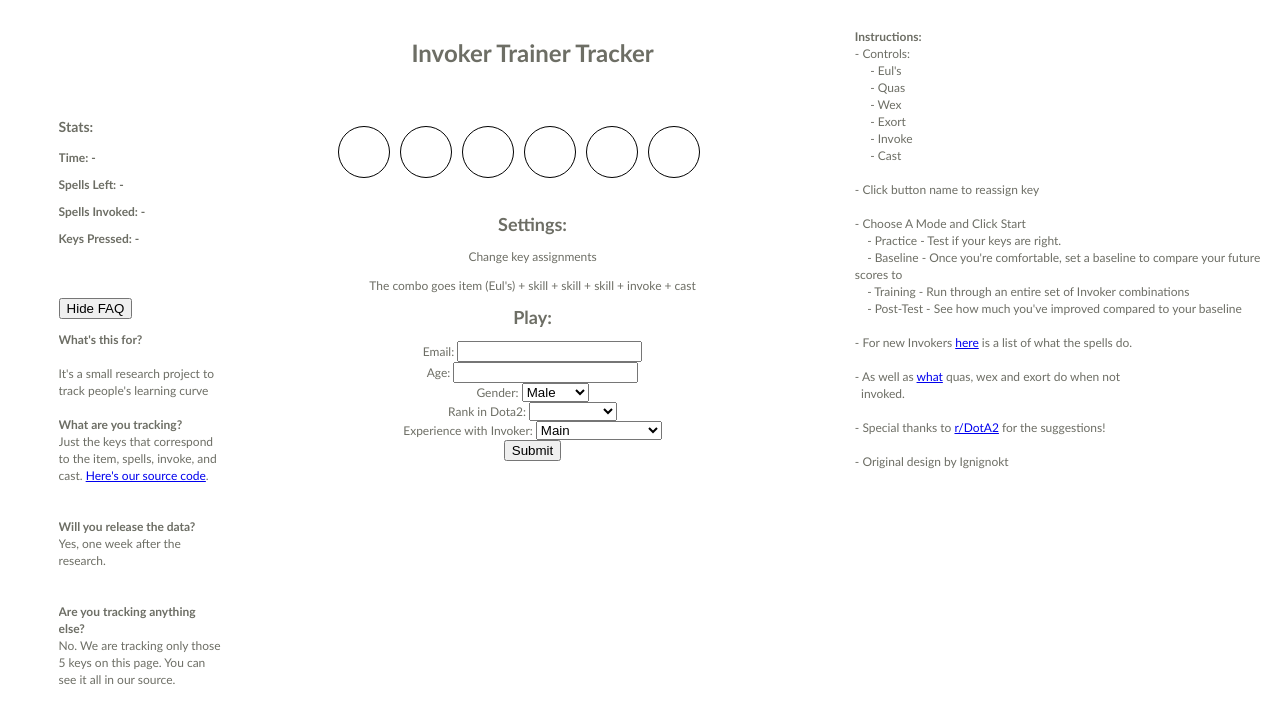
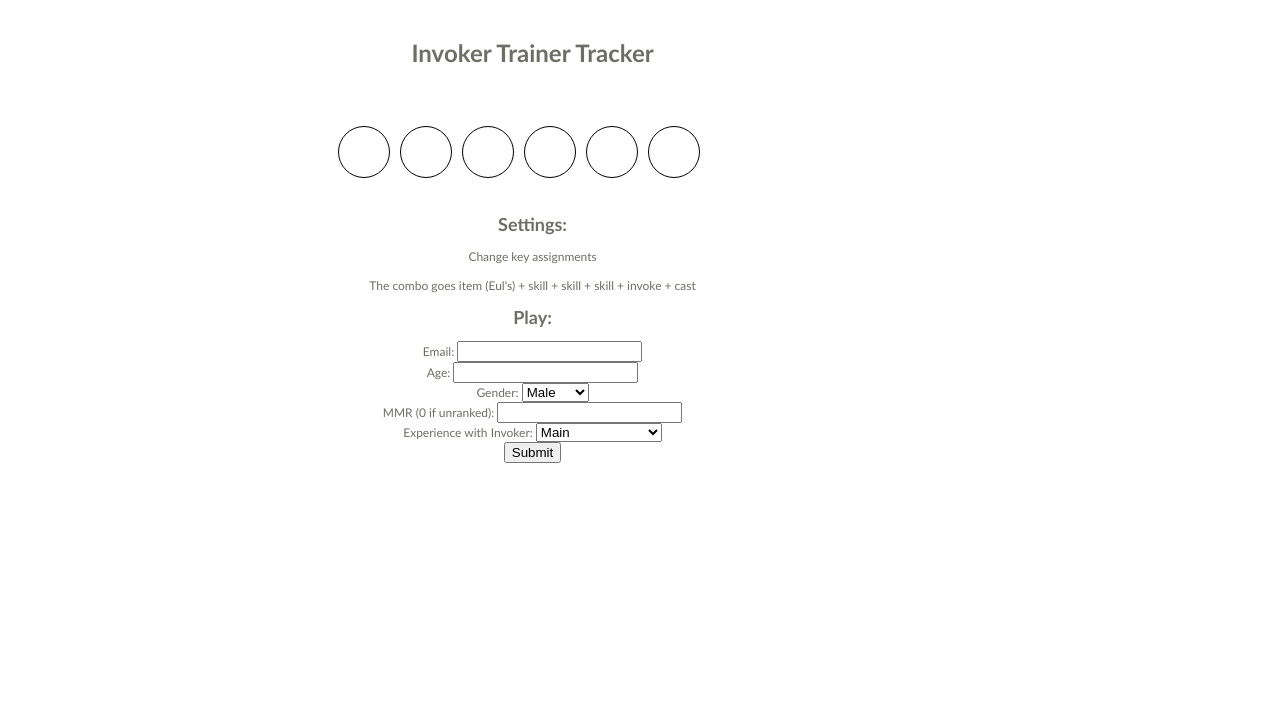
Before and after one commit to KaitoKid/InvokerPractice, a plain HTML site: page Invoker.html in a window 1280 px wide. Drawn offline with nearby package versions, Linux system fonts and the light colour scheme.

Commit message:
Clean
Cleaner Version

```diff
--- a/Invoker.html
+++ b/Invoker.html
@@ -71,11 +71,8 @@
                                     </select>
                                 </div>
                                 <div>
-                                    <label>Rank in Dota2:</label>
-                                    <select id="rank">
-                                        <option value=""></option>
-                                        <option value="not ranked">Not ranked</option>
-                                    </select>
+                                    <label>MMR (0 if unranked):</label>
+                                    <input type="text" id="mmr" />
                                 </div>
                                 <div>
                                     <label>Experience with Invoker:</label>
@@ -102,7 +99,9 @@
                     </div>
                 </div>
 
+				<!--
                 <div class="threecol-left" style="text-align:left;">
+
                      <h3 style ="margin-top:90px">Stats:</h3>
                      <div style="margin-top:5px; margin-left:auto; margin-right:auto;">
                         <label id="lblTimer" style="font-size:normal; font-weight:bold;">Time: -</label>
@@ -122,6 +121,9 @@
 
 
 					<br /><br /><br />
+
+
+
 					<button id="btnShowHide1" onclick="showHideMenuClick1();">Hide FAQ</button>
 					<div id="thisInfo" style="display">
 						<ul style="list-style:none; padding:0;">
@@ -143,8 +145,11 @@
 
 
                 </div>
+				-->
 
+				<!--
                 <div class="threecol-right">
+
                     <b>Instructions:</b>     <br/>
                         - Controls:  <br/>
                             &nbsp&nbsp&nbsp&nbsp <label id="lblItemKey"></label> - Eul's  <br/>
@@ -187,8 +192,9 @@
                                 <li>Deafening Blast - Quas Wex Exort</li>
 
                             </ul>
-                        </div-->
+                        </div>
                 </div>
+				-->
             </div>
         </div>
         <audio id="soundHandle" style="display: none;"></audio>
```
